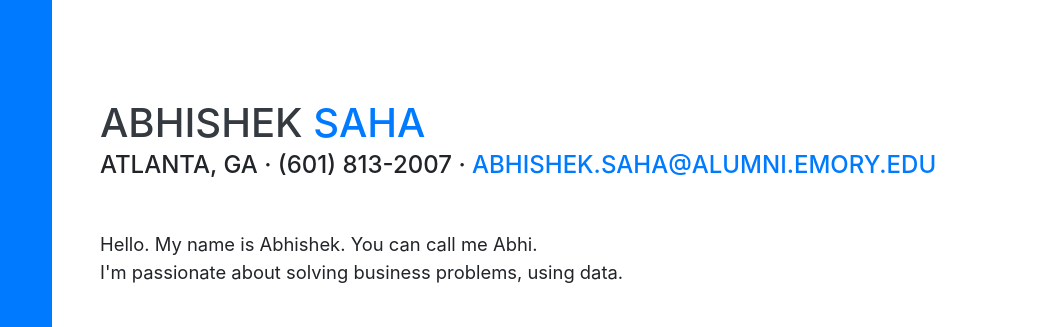
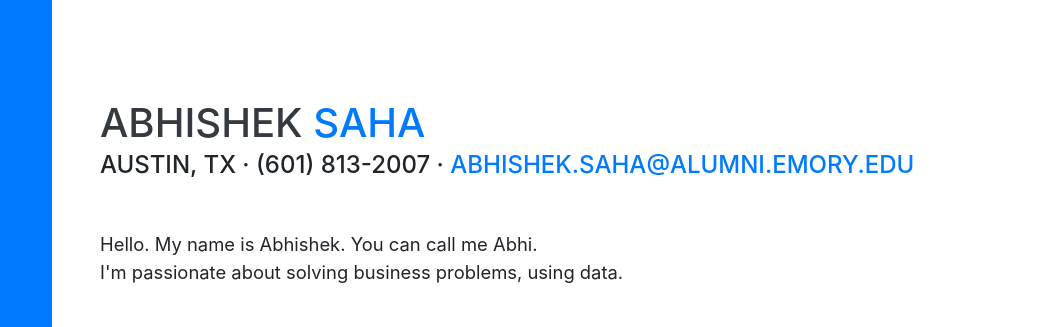
Before and after one commit to abhishek-saha/abhishek-saha.github.io, a website with bundled scripts: page index.html in a window 1280 px wide. Shown: the part 155-482 px from the top of the page, 220-1280 px from the left. Built offline with nearby package versions, Linux system fonts and the light colour scheme; a web font is replaced by a local one.

Commit message:
Update index.html

```diff
--- a/index.html
+++ b/index.html
@@ -69,7 +69,7 @@
         <h1 class="mb-0">Abhishek
           <span class="text-primary">Saha</span>
         </h1>
-        <div class="subheading mb-5">Atlanta, GA · (601) 813-2007 ·
+        <div class="subheading mb-5">Austin, TX · (601) 813-2007 ·
           <a href="mailto:name@email.com">abhishek.saha@alumni.emory.edu</a>
         </div>
         <p class="lead mb-5">Hello. My name is Abhishek. You can call me Abhi.<br>I'm passionate about solving business problems, using data.</p>
```
